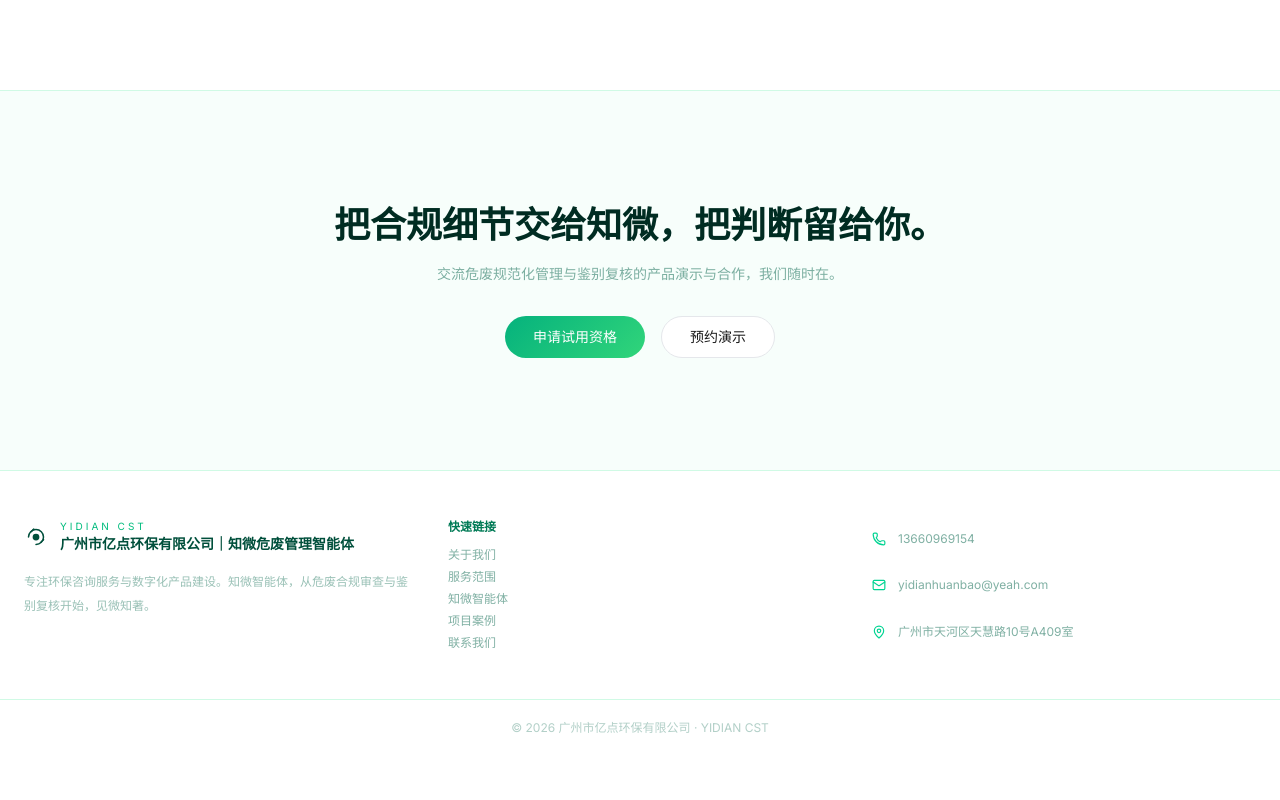
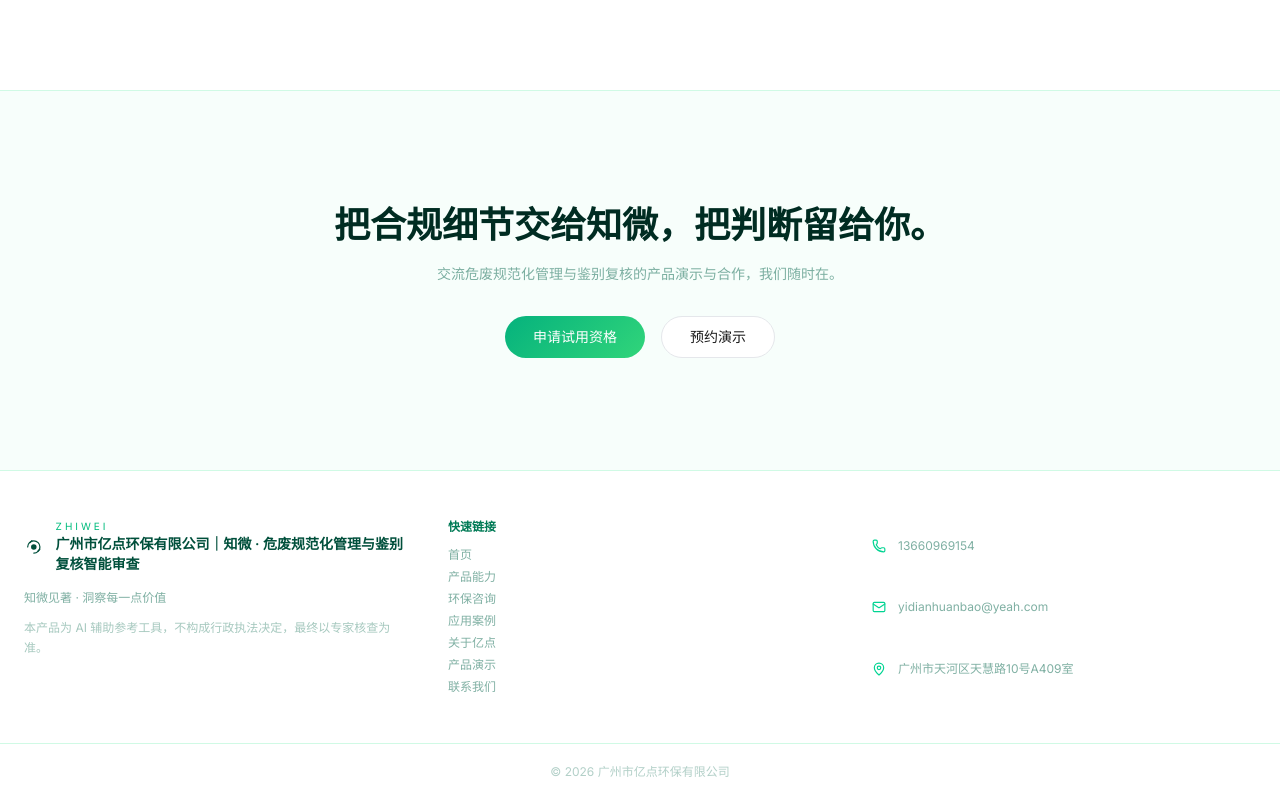
Before and after one commit to tongyatsing/yidian-website, a Next.js app: page / in a window 1280 px wide. Shown: the part 4244-5044 px from the top of the page. Before the commit the page ends 5000 px from the top, so only its background shows below. Built offline with nearby package versions, Linux system fonts and the light colour scheme.

Commit message:
feat(footer): 品牌 v2 ZHIWEI + slogan + 性质声明
Co-Authored-By: Claude Opus 4.7 (1M context) <noreply@anthropic.com>

```diff
--- a/src/components/YidianEcoSite.tsx
+++ b/src/components/YidianEcoSite.tsx
@@ -1377,21 +1377,21 @@ function Footer({ setPage }: { setPage: (p: string) => void }) {
           <div className="flex items-center gap-3 text-emerald-900">
             <LogoMark className="h-6 w-6" />
             <div>
-              <div className="text-[10px] tracking-[0.3em] uppercase text-emerald-500">YIDIAN CST</div>
-              <div className="text-sm font-semibold">广州市亿点环保有限公司｜知微危废管理智能体</div>
+              <div className="text-[10px] tracking-[0.3em] uppercase text-emerald-500">ZHIWEI</div>
+              <div className="text-sm font-semibold">广州市亿点环保有限公司｜知微 · 危废规范化管理与鉴别复核智能审查</div>
             </div>
           </div>
-          <p className="mt-4 max-w-md text-xs leading-6 text-emerald-800/40">
-            专注环保咨询服务与数字化产品建设。知微智能体，从危废合规审查与鉴别复核开始，见微知著。
+          <p className="mt-3 text-xs leading-6 text-emerald-800/50">
+            知微见著 · 洞察每一点价值
+          </p>
+          <p className="mt-2 max-w-md text-xs leading-5 text-emerald-800/35">
+            本产品为 AI 辅助参考工具，不构成行政执法决定，最终以专家核查为准。
           </p>
         </div>
         <div>
           <div className="text-xs font-semibold text-emerald-700 mb-3">快速链接</div>
           <div className="grid gap-1.5 text-xs text-emerald-800/50">
-            {[
-              ["about", "关于我们"], ["services", "服务范围"], ["zhiwei", "知微智能体"],
-              ["cases", "项目案例"], ["contact", "联系我们"],
-            ].map(([key, label]) => (
+            {navItems.map(([key, label]) => (
               <button key={key} onClick={() => setPage(key)} className="text-left hover:text-emerald-700 transition">
                 {label}
               </button>
@@ -1407,7 +1407,7 @@ function Footer({ setPage }: { setPage: (p: string) => void }) {
         </div>
       </div>
       <div className="border-t border-emerald-100 py-5 text-center text-xs text-emerald-800/30">
-        &copy; {CURRENT_YEAR} 广州市亿点环保有限公司 &middot; YIDIAN CST
+        &copy; {CURRENT_YEAR} 广州市亿点环保有限公司
       </div>
     </footer>
   );
```
